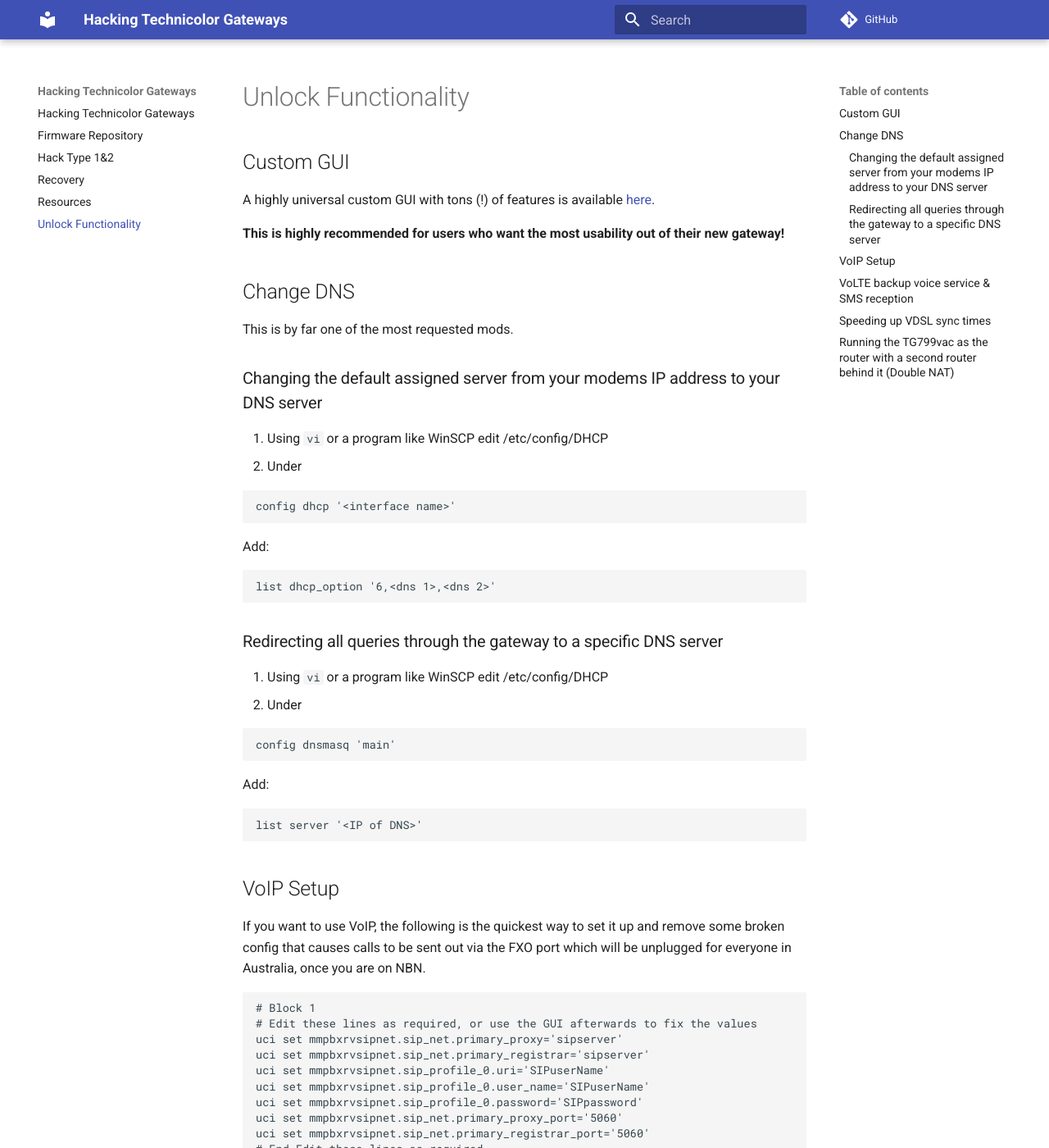
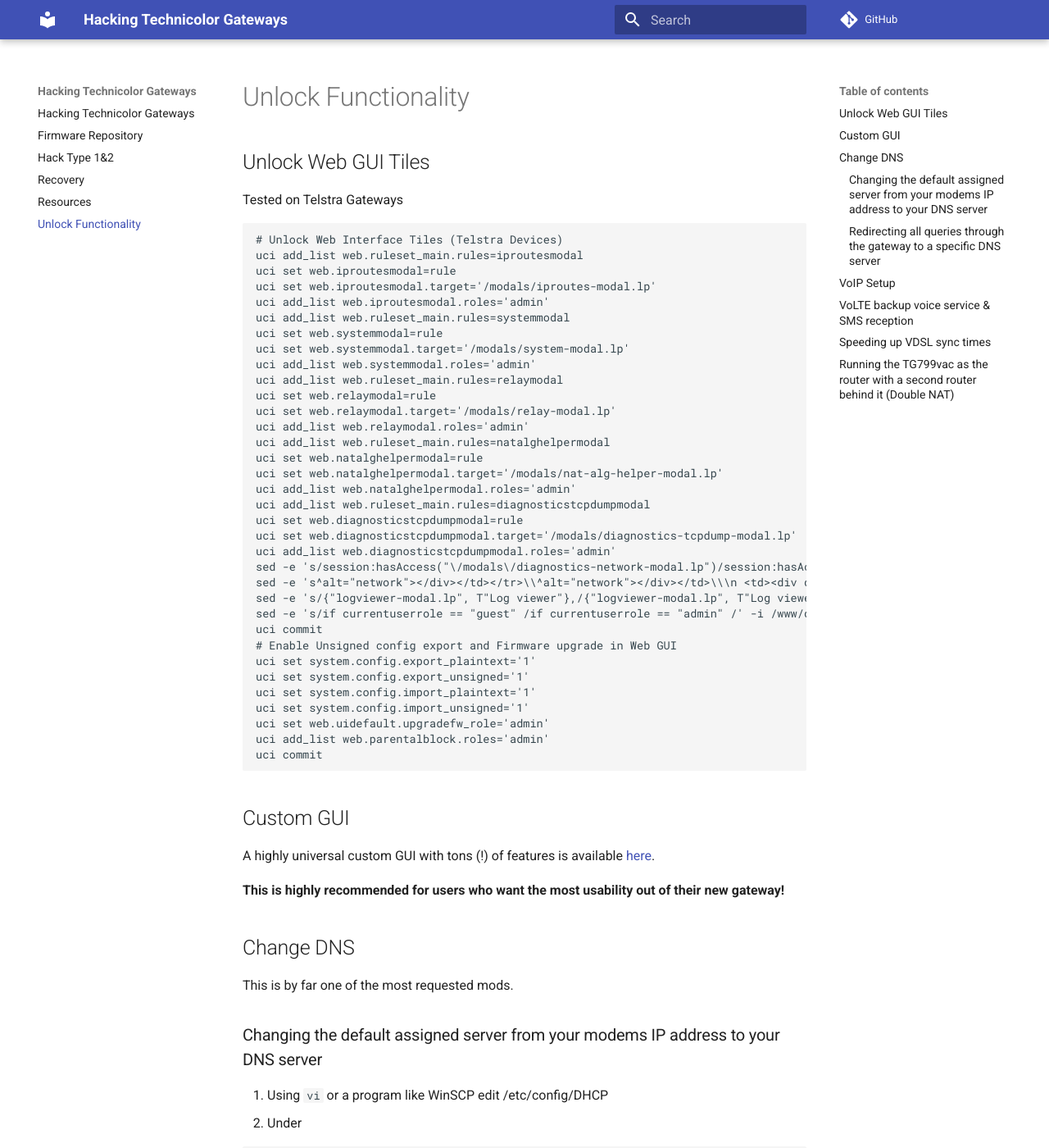
Before and after one commit to hack-technicolor/hack-technicolor, an MkDocs documentation site: the page built from docs/Unlock Functionality.md, in a window 1280 px wide and 1400 px high. Shown: the whole window at 82% size. Built offline with MkDocs 1.6.1 and Material for MkDocs 9.7.7, drawn with Linux system fonts in a browser that asks for light colours; comment, search, counter and statistics services are not loaded.

Commit message:
Move unlock webgui

````diff
--- a/docs/Unlock Functionality.md
+++ b/docs/Unlock Functionality.md
@@ -1,4 +1,45 @@
 # Unlock Functionality
+
+## Unlock Web GUI Tiles
+
+Tested on Telstra Gateways
+
+```bash
+# Unlock Web Interface Tiles (Telstra Devices)
+uci add_list web.ruleset_main.rules=iproutesmodal
+uci set web.iproutesmodal=rule
+uci set web.iproutesmodal.target='/modals/iproutes-modal.lp'
+uci add_list web.iproutesmodal.roles='admin'
+uci add_list web.ruleset_main.rules=systemmodal
+uci set web.systemmodal=rule
+uci set web.systemmodal.target='/modals/system-modal.lp'
+uci add_list web.systemmodal.roles='admin'
+uci add_list web.ruleset_main.rules=relaymodal
+uci set web.relaymodal=rule
+uci set web.relaymodal.target='/modals/relay-modal.lp'
+uci add_list web.relaymodal.roles='admin'
+uci add_list web.ruleset_main.rules=natalghelpermodal
+uci set web.natalghelpermodal=rule
+uci set web.natalghelpermodal.target='/modals/nat-alg-helper-modal.lp'
+uci add_list web.natalghelpermodal.roles='admin'
+uci add_list web.ruleset_main.rules=diagnosticstcpdumpmodal
+uci set web.diagnosticstcpdumpmodal=rule
+uci set web.diagnosticstcpdumpmodal.target='/modals/diagnostics-tcpdump-modal.lp'
+uci add_list web.diagnosticstcpdumpmodal.roles='admin'
+sed -e 's/session:hasAccess("\/modals\/diagnostics-network-modal.lp")/session:hasAccess("\/modals\/diagnostics-network-modal.lp") and \n session:hasAccess("\/modals\/diagnostics-tcpdump-modal.lp")/' -i /www/cards/009_diagnostics.lp
+sed -e 's^alt="network"></div></td></tr>\\^alt="network"></div></td>\\\n <td><div data-toggle="modal" data-remote="modals/diagnostics-tcpdump-modal.lp" data-id="diagnostics-tcpdump-modal"><img href="#" rel="tooltip" data-original-title="TCPDUMP" src="/img/network_sans-32.png" alt="network"></div></td></tr>\\^' -i /www/cards/009_diagnostics.lp
+sed -e 's/{"logviewer-modal.lp", T"Log viewer"},/{"logviewer-modal.lp", T"Log viewer"},\n {"diagnostics-tcpdump-modal.lp", T"tcpdump"},\n/' -i /www/snippets/tabs-diagnostics.lp
+sed -e 's/if currentuserrole == "guest" /if currentuserrole == "admin" /' -i /www/docroot/modals/gateway-modal.lp
+uci commit
+# Enable Unsigned config export and Firmware upgrade in Web GUI
+uci set system.config.export_plaintext='1'
+uci set system.config.export_unsigned='1'
+uci set system.config.import_plaintext='1'
+uci set system.config.import_unsigned='1'
+uci set web.uidefault.upgradefw_role='admin'
+uci add_list web.parentalblock.roles='admin'
+uci commit
+```
 
 ## Custom GUI
 
````
